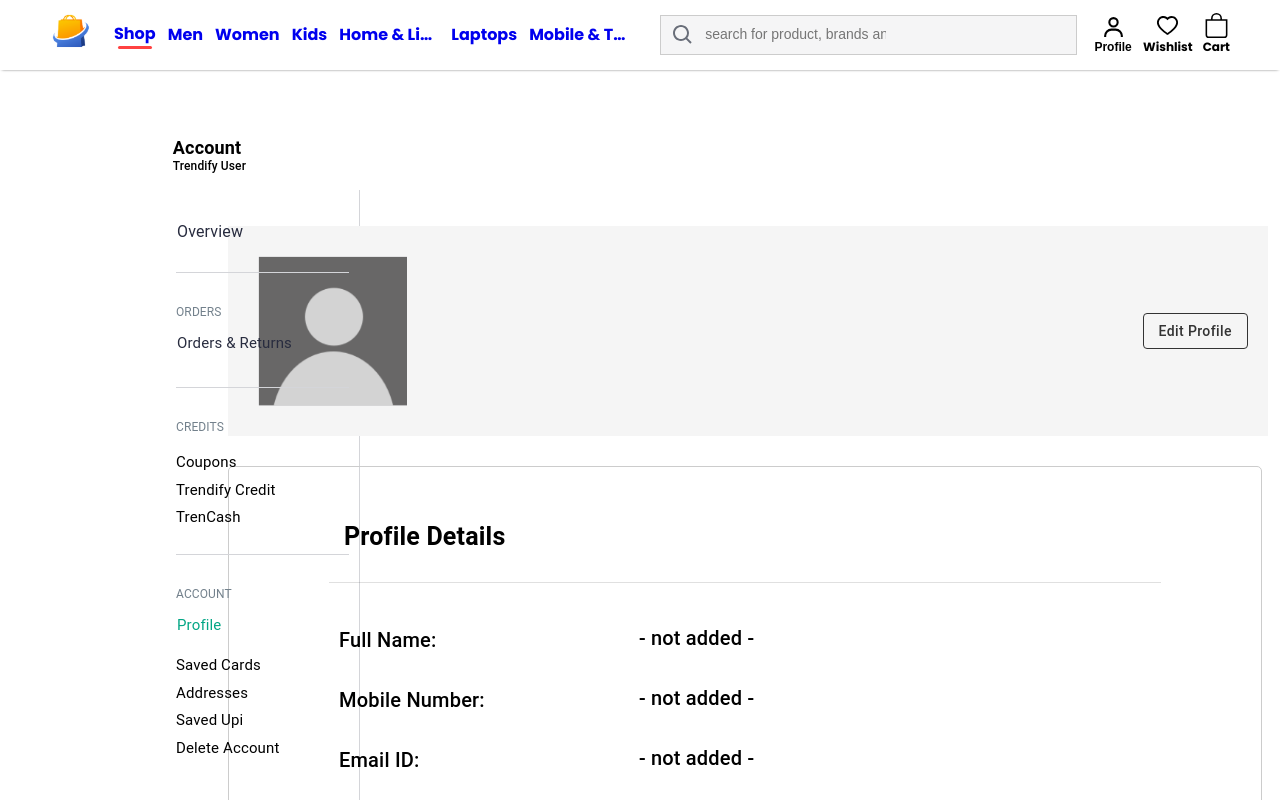
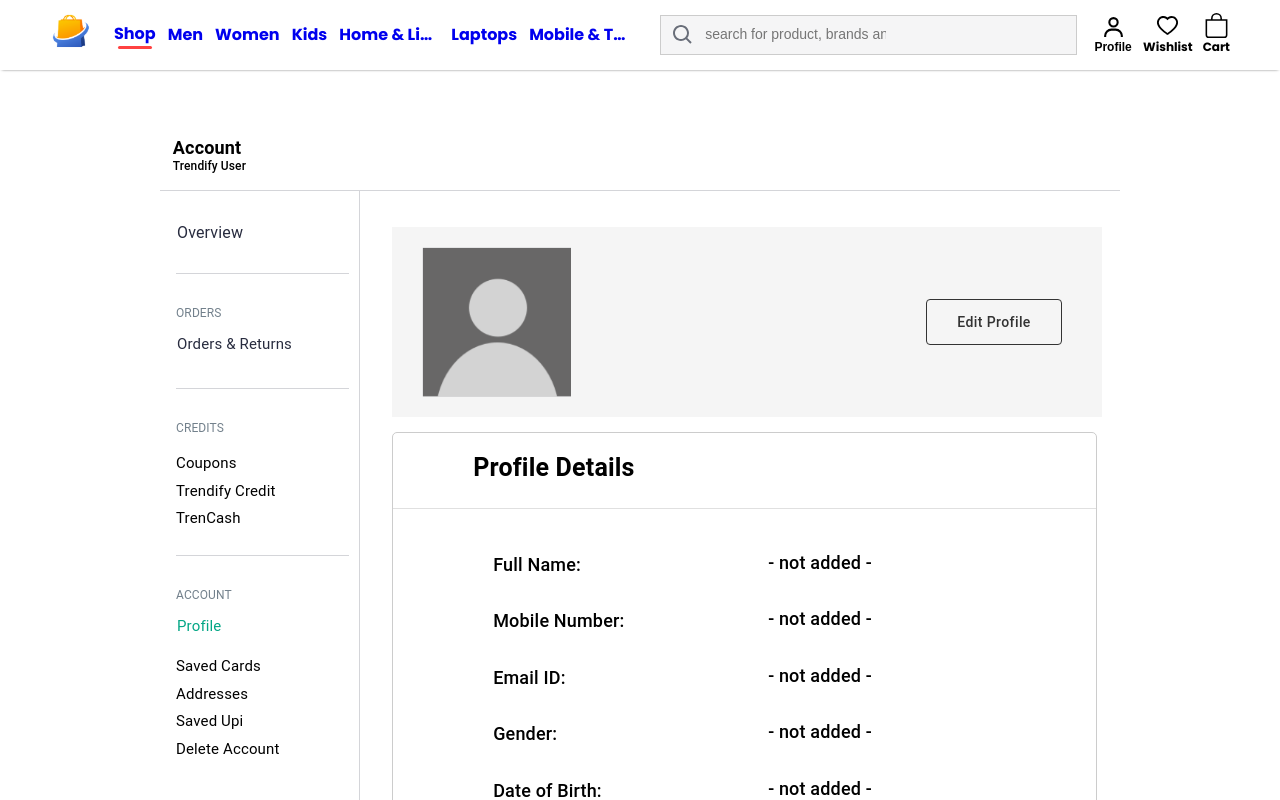
Before and after one commit to Pratik0192/Ecommerce-website-trendify, a React (Create React App) app: page /accountpage in a window 1280 px wide. Both pictures are taken after a click on the item "Profile". Shown: the top 800 px of the page. Built offline with nearby package versions, Linux system fonts and the light colour scheme.

Commit message:
update Profile component

```diff
--- a/src/Components/ProfileComponent/ProfileComponent.jsx
+++ b/src/Components/ProfileComponent/ProfileComponent.jsx
@@ -47,17 +47,19 @@ const ProfileComponent = () => {
   const profileDetailLeft={
     fontWeight: '500',
     width:'300px',
-    fontSize:'20px'
+    fontSize:'18px',
+    marginLeft:'90px'
   }
 
   const profileDetailRight={
     fontWeight: '500',
     width:'250px',
-    fontSize:'20px'
+    fontSize:'18px',
+    marginLeft:'-25px'
   }
 
   return (
-    <Box sx={{ padding: '20px' }}>
+    <Box sx={{ padding: '20px', width:'90%'}}>
       {/* Profile Section */}
       <Box
         sx={{
@@ -65,12 +67,13 @@ const ProfileComponent = () => {
           justifyContent: 'space-between',
           alignItems: 'center',
           backgroundColor: '#f5f5f5',
-          padding: '20px',
-          marginBottom: '30px',
-          width: '1000px',
+          marginBottom: '15px',
+          marginLeft:'-21px',
+          width: '100%',
+          padding:'10px 20px 10px 20px'
         }}
       >
-        <Box sx={{ display: 'flex', alignItems: 'center' }}>
+        <Box sx={{ display: 'flex', alignItems: 'center'}}>
           <img src={Placeholder} alt="Placeholder" height="150px" style={{ margin: '10px' }} />
         </Box>
         <Button
@@ -79,6 +82,8 @@ const ProfileComponent = () => {
           sx={{
             textTransform: 'none',
             color: '#333',
+            marginRight:'20px',
+            padding:'10px 30px',
             borderColor: '#333',
             '&:hover': { backgroundColor: '#e0e0e0' },
           }}
@@ -91,14 +96,15 @@ const ProfileComponent = () => {
       {/* Profile Details Section */}
       <Box
         sx={{
-          margin:'0',
-          padding:'50px 100px',
-          width:'80%',
+          marginLeft:'-21px',
+          paddingBottom:'40px',
+          padding:'20px -1px 200px 119px',
+          width:'105%',
           border:'1px solid #ccc',
           borderRadius: '5px',
         }}
       >
-        <Typography variant="h6" sx={{ fontWeight: '700', marginBottom: '25px',marginLeft:'15px',fontSize:'25px' }}>
+        <Typography variant="h6" sx={{ fontWeight: '700',marginTop:'15px', marginBottom: '20px',marginLeft:'80px',fontSize:'25px' }}>
           Profile Details
         </Typography>
         <Divider sx={{marginBottom: '40px'}}/>
--- a/src/Pages/AccountPage/AccountPage.jsx
+++ b/src/Pages/AccountPage/AccountPage.jsx
@@ -40,7 +40,7 @@ const AccountPage = () => {
       <Typography sx={{fontSize:'12px', fontWeight:'500', marginTop:'-4px', marginLeft:'13.5%', marginBottom:'15px'}}>
         Trendify User
       </Typography>
-      <Grid container spacing={2} xs={12} md={9} sx={{margin:'auto'}}>
+      <Grid container spacing={2} xs={12} md={9} sx={{margin:'auto',borderTop:'1px solid #d4d5d9'}}>
         <Grid item xs={12} md={2.5} sx={{borderRight:'1px solid #d4d5d9'}}>
           <List component="nav">
             <Box sx={{ padding:'0 10px 10px 0'}}>
```
